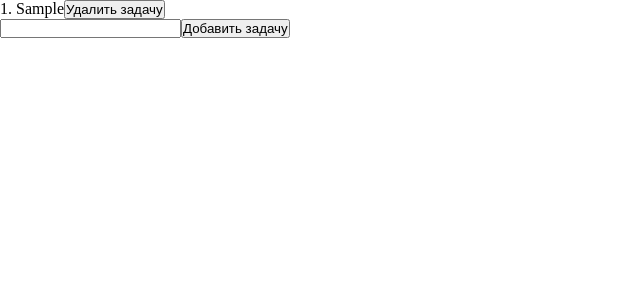
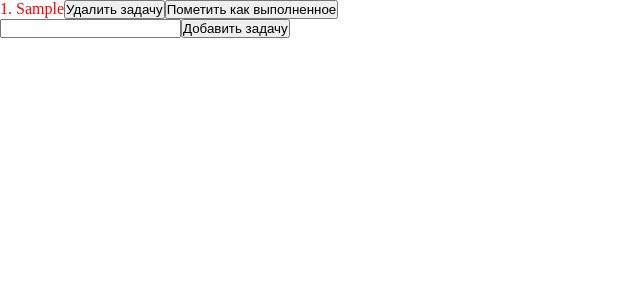
Before and after one commit to zcxcode/TaskHelper, a React (Create React App) app: page / in a window 1280 px wide. Both pictures are taken after typing "Sample" into the empty fields and a click on the button "Добавить задачу". Shown: the top 300 px of the page, without its empty margins (0-640 px from the left). Built offline with nearby package versions, Linux system fonts and the light colour scheme; the HTML template or start-up script is replaced by a standard one.

Commit message:
add change task status

```diff
--- a/src/App.tsx
+++ b/src/App.tsx
@@ -9,12 +9,12 @@ export interface TaskItem {
   id: number;
 }
 
+// Провайдер функции обновления таск листа
 export const StateContext = createContext<any>(null);
 
 function App() {
   // Основной стейт таск листа.
   const [getTodos, setTodos] = useState<TaskItem[]>([]);
-  // Провайдер функции обновления таск листа
 
   return (
     <div className="App">
--- /dev/null
+++ b/src/components/Task/Task.style.scss
@@ -0,0 +1,9 @@
+.task {
+  &--done {
+    color: green;
+  }
+
+  &--active {
+    color: red;
+  }
+}
--- a/src/components/Task/Task.tsx
+++ b/src/components/Task/Task.tsx
@@ -1,6 +1,7 @@
 import { useContext } from "react";
 import { StateContext } from "../../App";
 import { TaskItem } from "../../App";
+import "./Task.style.scss";
 
 interface TextProps {
   counter: number;
@@ -10,10 +11,21 @@ interface TextProps {
 const Task = ({ counter, task }: TextProps) => {
   const deleteButtonText = "Удалить задачу";
   const state = useContext(StateContext);
+  const { getTodos, setTodos } = state;
 
   const removeTask = (id: number) => {
-    const { getTodos, setTodos } = state;
     setTodos(() => getTodos.filter((item: TaskItem) => item.id != id));
+  };
+
+  const changeTaskStatus = (id: number) => {
+    const modifyTodos = getTodos.map((item: TaskItem) => {
+      if (item.id !== id) {
+        return item;
+      } else {
+        return { ...item, done: item.done ? false : true };
+      }
+    });
+    setTodos(modifyTodos);
   };
 
   return (
@@ -29,6 +41,14 @@ const Task = ({ counter, task }: TextProps) => {
       >
         {deleteButtonText}
       </button>
+      <button
+        className="task__change-status"
+        onClick={() => {
+          changeTaskStatus(task.id);
+        }}
+      >
+        Пометить как {task.done === false ? "выполненное" : "невыполненное"}
+      </button>
     </li>
   );
 };
```
